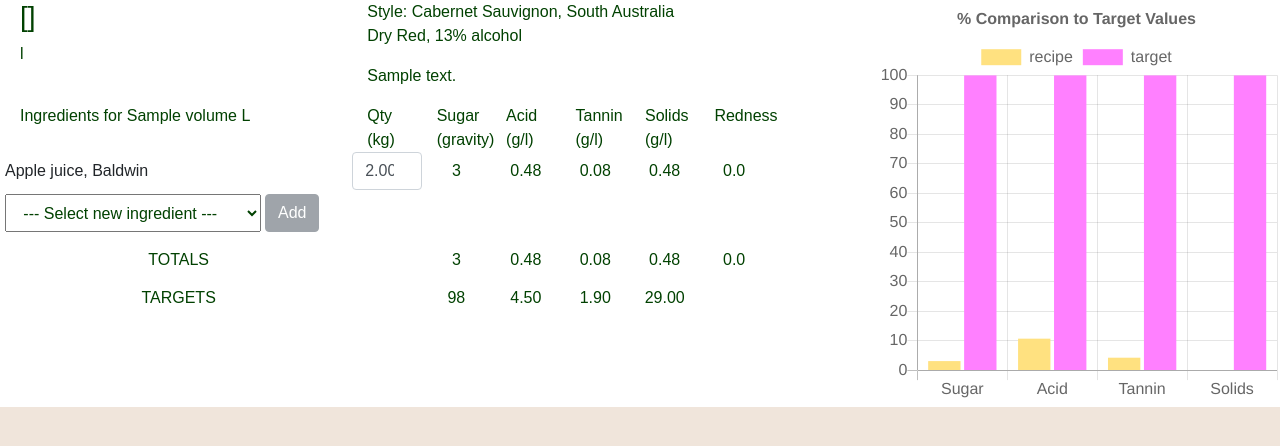
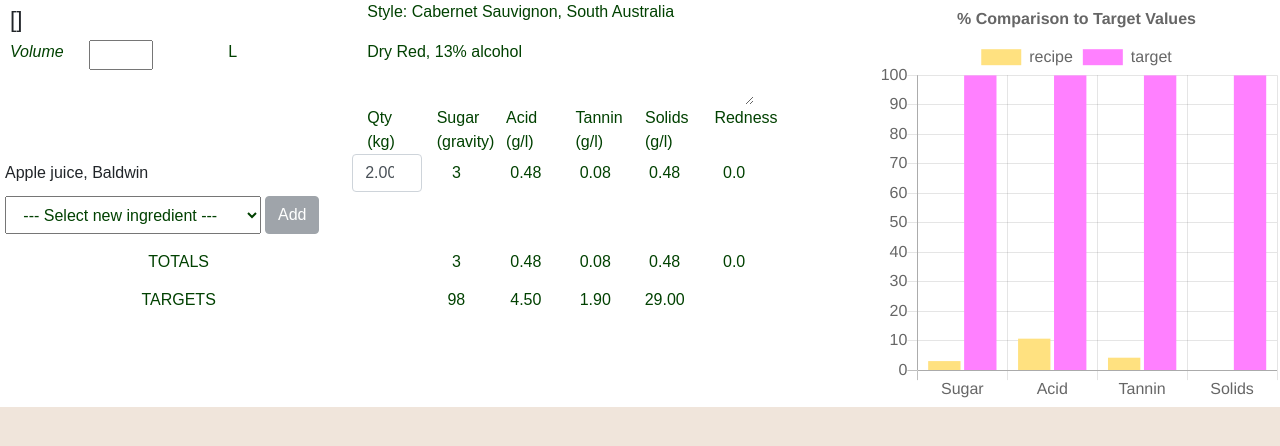
Before and after one commit to tonywh/homewinex, a Django app: template recipe/templates/recipe/recipe.html in a window 1280 px wide. Shown: the part 128-574 px from the top of the page. Run offline with Django 3.2, Linux system fonts and the light colour scheme; data comes from the database, SQL or seed files in the repository; both versions use the stored data as it was after the commit; the template is opened without the code that fills it: most values are stand-ins (such as "Sample title", 1, 10 or a date in 2020); some libraries are stand-ins or nearby versions.

Commit message:
edit and save recipe

```diff
--- a/recipe/static/recipe.css
+++ b/recipe/static/recipe.css
@@ -2,7 +2,38 @@ label, legend {
   font-style: italic;
 }
 
-.heading, .ingredient-table {
+#recipe-name {
+  padding: 0px 5px 0px 5px;
+  margin: 0px;
+  font-size: 1.4em;
+}
+
+#recipe-name:hover {
+  border-color: black;
+  border-style: solid;
+}
+
+#volume {
+  width: 100%;
+  max-width: 4em;
+}
+
+#recipe-descr, #recipe-descr-clone {
+  padding: 0px 2px 0px 2px;
+  margin: 0px;
+  width: 100%;
+}
+
+#recipe-descr:hover {
+  border-color: black;
+  border-style: solid;
+}
+
+#recipe-descr-zero {
+  height: '0';
+}
+
+.ingredient-table, .left-label {
   padding: 0px 5px 0px 5px;
   margin: 0px;
 }
@@ -20,3 +51,13 @@ label, legend {
   padding: 0;
   margin: 4px 0px 4px 0px;
 }
+
+#save-status {
+  opacity: 1;
+  transition: opacity 0s;
+}
+
+#save-status.fade {
+  opacity: 0;
+  transition: opacity 5s;
+}
--- a/recipe/static/recipe.js
+++ b/recipe/static/recipe.js
@@ -2,11 +2,13 @@ const ingredient_template = Handlebars.compile(document.querySelector('#ingredie
 const new_ingredient_template = Handlebars.compile(document.querySelector('#new_ingredient').innerHTML);
 const ingredient_totals_template = Handlebars.compile(document.querySelector('#ingredient_totals').innerHTML);
 const style_template = Handlebars.compile(document.querySelector('#style').innerHTML);
+const style_info_template = Handlebars.compile(document.querySelector('#style_info').innerHTML);
 
 var recipe;
 var ingredients;
 var styles;
 var totals;
+var descrLineHeight;
 
 document.addEventListener('DOMContentLoaded', () => {
   buildRecipeApp();
@@ -38,6 +40,33 @@ function enableSave() {
 
 function buildRecipeApp() {
   id = document.querySelector('#recipe_id').value;
+
+  // update displayed URL - it might have the newrecipe URL still
+  page_url = 'recipe?' + new URLSearchParams({id: id}).toString();
+  history.pushState({'url': 'recipe', 'id': id}, page_url, page_url);
+
+  // Set actions for name and volume inputs
+  document.querySelector('#recipe-name').oninput = () => {
+    showSaveButton();
+    hideSavedStatus();
+  };
+  document.querySelector('#volume').oninput = () => {
+    showSaveButton();
+    hideSavedStatus();
+  };
+
+  // Set description size and add action for description input
+  descr = document.querySelector("#recipe-descr");
+  descrLineHeight = descr.scrollHeight;   // HTML/CSS is set to 1 row, no padding
+  setDescrSize();
+  document.querySelector("#recipe-descr").oninput = () => {
+    setDescrSize();
+    showSaveButton();
+    hideSavedStatus();
+  };
+
+  // Add action for Save button
+  document.querySelector("#save-button").onclick = saveRecipe;
 
   // Get recipe and ingredient list
   const request = new XMLHttpRequest();
@@ -75,6 +104,7 @@ function showRecipe(ev) {
 function showStyle() {
   style = getStyleData();
   document.querySelector('#recipe-style').innerHTML = style_template({style: style});
+  document.querySelector('#style-info').innerHTML = style_info_template({style: style});
   document.querySelector('#style-targets').innerHTML = ingredient_totals_template({legend: 'TARGETS', totals: style});
 }
 
@@ -115,6 +145,8 @@ function showIngredients() {
       ingredient_id: document.querySelector('#new_ingr_select').value,
       qty_kg: 1.0
      });
+     showSaveButton();
+     hideSavedStatus();
      showIngredients();
      return false;
   };
@@ -165,6 +197,9 @@ function showGraph() {
 function updateQty(ev) {
   // Set the values in the existing elements rather than rebuilding HTML,
   // so that the UI runs smoothly making it a more interactive experience.
+
+  showSaveButton();
+  hideSavedStatus();
 
   qty_kg = ev.target.value;
   use = recipe.ingredients[ev.target.dataset.index];
@@ -222,6 +257,7 @@ function calcTotalAttrs() {
 
 function calcIngredientAttrs(ingredient, qty_kg, volume_l) {
   return {
+    id: ingredient.id,
     name: ingredient.name,
     variety: ingredient.variety,
     qty: parseFloat(qty_kg).toFixed(2),
@@ -251,3 +287,54 @@ function getStyleData() {
   });
   return result;
 }
+
+function setDescrSize() {
+  descr = document.querySelector('#recipe-descr');
+  lines = Math.floor(descr.scrollHeight / descrLineHeight);
+
+  if (lines < 1) {
+    lines = 1;
+  }
+  if (lines > 4) {
+    lines = 4;
+  }
+  descr.rows = lines;
+}
+
+function saveRecipe() {
+  const request = new XMLHttpRequest();
+  request.open('POST', `/recipe`);
+  const data = new FormData(document.forms.namedItem("recipe-form"));
+
+  request.onload = () => {
+    console.log("Saved");
+    if (request.status == 200) {
+      hideSaveButton();
+      showSavedStatus();
+    }
+  };
+
+  csrftoken = Cookies.get('csrftoken');
+  request.setRequestHeader("X-CSRFToken", csrftoken);
+  request.send(data);
+  return false;
+}
+
+function showSaveButton() {
+  document.querySelector('#save-button').style.visibility = "visible"
+}
+
+
+function hideSaveButton() {
+  document.querySelector('#save-button').style.visibility = "hidden"
+}
+
+function showSavedStatus() {
+  document.querySelector('#save-status').style.visibility = "visible"
+  document.querySelector('#save-status').classList.add("fade");
+}
+
+function hideSavedStatus() {
+  document.querySelector('#save-status').style.visibility = "hidden"
+  document.querySelector('#save-status').classList.remove("fade");
+}
--- a/recipe/templates/recipe/recipe.html
+++ b/recipe/templates/recipe/recipe.html
@@ -9,6 +9,7 @@
     {% verbatim %}
       <div class="row ingredient-table ingredient-data">
         <input class="col-sm-5 form-control-plaintext" value="{{ingredient.name}}{{#if ingredient.variety }}, {{ingredient.variety}}{{/if}}" readonly>
+        <input type="number" name="ingredient_id[]" value="{{ingredient.id}}" hidden>
         <input type="number" name="qty[]" step="0.01" min="0" class="col-sm-2 col-md-2 col-lg-1 form-control qty" value="{{ingredient.qty}}" data-index="{{index}}">
         <span class="col-sm-1 ingredient-value sugar">{{ingredient.sugar}}</span>
         <span class="col-sm-1 ingredient-value acid">{{ingredient.acid}}</span>
@@ -21,7 +22,7 @@
 
   <script id="new_ingredient" type="text/x-handlebars-template">
     {% verbatim %}
-      <select name="new_ingr_select" id="new_ingr_select" value="-1">
+      <select id="new_ingr_select" value="-1">
         <option value="-1">&nbsp;&nbsp;&nbsp;--- Select new ingredient ---</option>
         {{# each ingredients}}
           <option value="{{this.id}}">{{this.name}}{{#if this.variety }}, {{this.variety}}{{/if}}</option>
@@ -48,6 +49,11 @@
   <script id="style" type="text/x-handlebars-template">
     {% verbatim %}
       <div>Style: {{style.grapes}}, {{style.region}}</div>
+    {% endverbatim %}
+  </script>
+
+  <script id="style_info" type="text/x-handlebars-template">
+    {% verbatim %}
       <div>{{style.sweetness}} {{style.colour}}, {{style.alcohol}}% alcohol</div>
     {% endverbatim %}
   </script>
@@ -58,23 +64,30 @@
 {% block body %}
   <div class="row flex-fill mainview">
     <div class="col-lg-8 col-md-8 col-sm-12">
-      <form method="post" action="{% url 'recipe' %}">
+      <form name="recipe-form">
         {% csrf_token %}
         <input type="hidden" name="id" id="recipe_id" value="{{id}}">
         <div class="row ingredient-table">
-        <div class="col-sm-5">
-          <h3 id="recipe-name">{{name}}</h3>
-          <span id="recipe-username"></span> l
-        </div>
-        <div class="col-sm-6">
-          <p id="recipe-style"></p>
-          {% if descr %}
-            <p id="recipe-descr">{{descr}}</p>
-          {% endif %}
-        </div>
+          <input type="text" name="name" id="recipe-name" class="col-sm-5 form-control-plaintext" value="{{name}}"
+            data-toggle="tooltip" title="Rename">
+          <div class="col-sm-6">
+            <p id="recipe-style"></p>
+          </div>
         </div>
         <div class="row ingredient-table">
-          <span class="col-sm-5">Ingredients for {{volume}} L</span>
+          <label class="col-sm-1 left-label" for="volume">Volume</label>
+          <div class="col-sm-2">
+            <input type="number" step="0.1" name="volume" id="volume" value="{{volume}}">
+          </div>
+          <span class="col-sm-2">L</span>
+          <div class="col-sm-6">
+            <p id="style-info"></p>
+            <textarea name="descr" id="recipe-descr" class="text form-control-plaintext" rows="1" max-rows="5" maxlength="1000"
+              value="{{descr}}" data-toggle="tooltip" title="Edit description"></textarea>
+          </div>
+        </div>
+        <div class="row ingredient-table">
+          <span class="col-sm-5"></span>
           <span class="col-sm-2 col-md-2 col-lg-1">Qty</span>
           <span class="col-sm-1">Sugar</span>
           <span class="col-sm-1">Acid</span>
@@ -99,6 +112,10 @@
         </div>
         <div class="row ingredient-table" id="style-targets">
         </div>
+        <div class="row ingredient-table">
+          <button class="btn btn-secondary" id="save-button" style="visibility:hidden">Save</button>
+          <span id="save-status" style="visibility:hidden">Saved</span>
+        </div>
       </form>
     </div>
     <div id="chart-block" class="col-lg-4 col-md-4 col-sm-12">
--- a/recipe/views.py
+++ b/recipe/views.py
@@ -1,4 +1,4 @@
-from django.http import HttpResponseRedirect, HttpResponse, JsonResponse
+from django.http import HttpResponseRedirect, HttpResponse, JsonResponse, Http404
 from django.forms.models import model_to_dict
 from django.shortcuts import render
 from django.urls import reverse
@@ -35,16 +35,41 @@ def newrecipe(request):
     return render(request, "recipe/recipe.html", data )
 
 def recipe(request):
-    id = int(request.GET.get("id"))
-    if id < 0:
-        # Creating a new recipe from Get request, e.g.
-        #/recipe?id=-1&name=MyWine&volume=25&descr=This%20is%20my%20new%20wine%20recipe.
-        data = {'id': -1, 'name': request.GET.get("name"), 'volume': request.GET.get("volume"), 'descr': request.GET.get("descr")}
+    if request.method == "GET":
+        id = int(request.GET.get("id"))
+        try:
+            recipe = Recipe.objects.get(id=id)
+        except Recipe.DoesNotExist:
+            raise Http404("Recipe does not exist")
+
+        data = {'id': id, 'name': recipe.name, 'volume': recipe.volume_l, 'descr': recipe.description}
+        return render(request, "recipe/recipe.html", data )
     else:
-        recipe = Recipe.objects.get(id=id)
-        data = {'id': id, 'name': recipe.name, 'volume': recipe.volume_l, 'descr': recipe.description}
+        print(request.POST)
+        id = int(request.POST.get("id"))
+        try:
+            recipe = Recipe.objects.get(id=id)
+        except Recipe.DoesNotExist:
+            raise Http404("Recipe does not exist")
 
-    return render(request, "recipe/recipe.html", data )
+        recipe.name = request.POST.get("name")
+        recipe.volume = request.POST.get("volume")
+        recipe.description = request.POST.get("descr")
+        ingredient_ids = request.POST.getlist("ingredient_id[]")
+        qtys = request.POST.getlist("qty[]")
+        oldUses = IngredientUse.objects.filter(recipe_id=id)
+
+        # Update / add ingredient uses.
+        for ingredient_id, qty in zip(ingredient_ids, qtys):
+            use, created = IngredientUse.objects.get_or_create(recipe_id=id, ingredient_id=ingredient_id, defaults={'qty_kg': 1.0})
+            oldUses = oldUses.exclude(recipe_id=id, ingredient_id=ingredient_id)
+            use.qty_kg = qty
+            use.save()
+
+        # Remove old ingredient uses that are no longer used.
+        oldUses.delete()
+
+        return HttpResponse("")
 
 def recipedetail(request):
     id = int(request.GET.get("id"))
```
Also changed, not shown: README.md, db.sqlite3.
